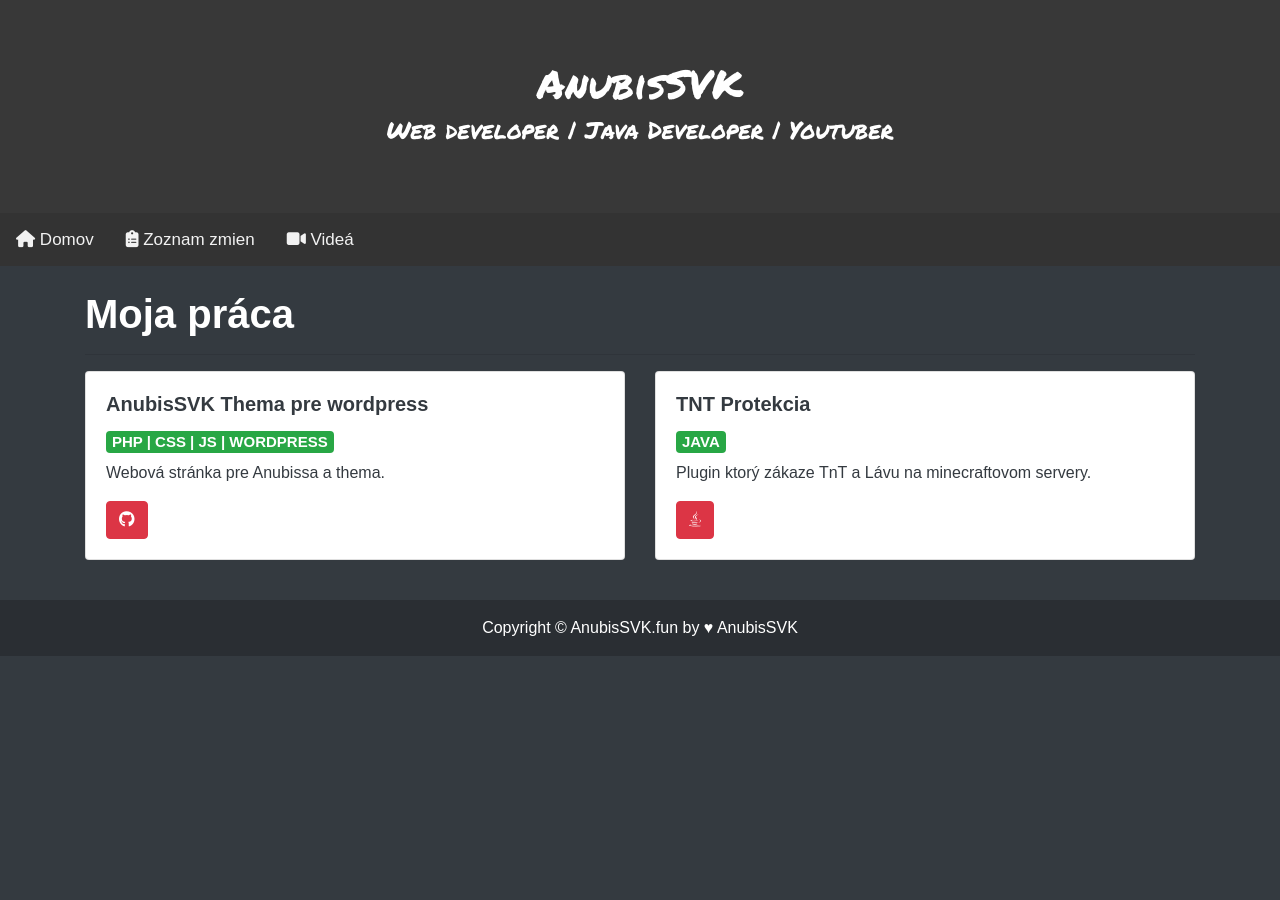
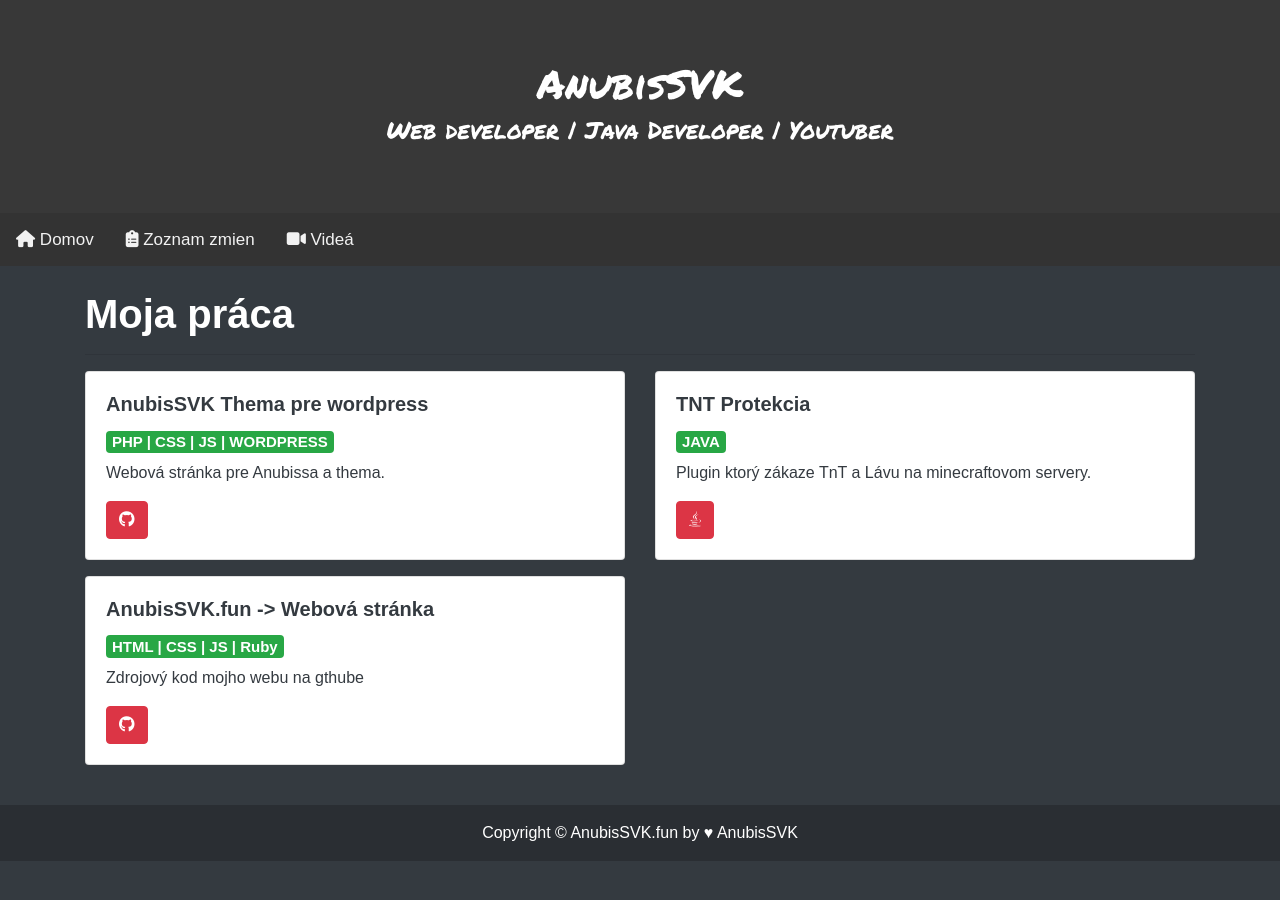
Before and after one commit to AnubisSVK-jpg/web, a Jekyll site: the page built from index.html, in a window 1280 px wide. Built offline with Jekyll 4.4.1, drawn with Linux system fonts in a browser that asks for light colours; nearby versions of some CDN libraries.

Commit message:
Update domov.html

```diff
--- a/_layouts/domov.html
+++ b/_layouts/domov.html
@@ -33,6 +33,17 @@
               </div>
             </div>
 <p></p>
+<div class="col-sm-6">
+    <div class="card text-dark bg-white mb-3">
+      <div class="card-body">
+        <h5 class="card-title" style="font-weight:bold">AnubisSVK.fun -> Webová stránka</h5>
+        <h5><span class="badge badge-success">HTML | CSS | JS | Ruby</span></h5>
+        <p class="card-text">Zdrojový kod mojho webu na gthube</p>
+        <a href="https://github.com/AnubisSVK-jpg/web" role="button" class="btn btn-danger"><i class="fab fa-github"></i></a>
+      </div>
+    </div>
+  </div>
+<p></p>
 
 </div>
     </div>
```
